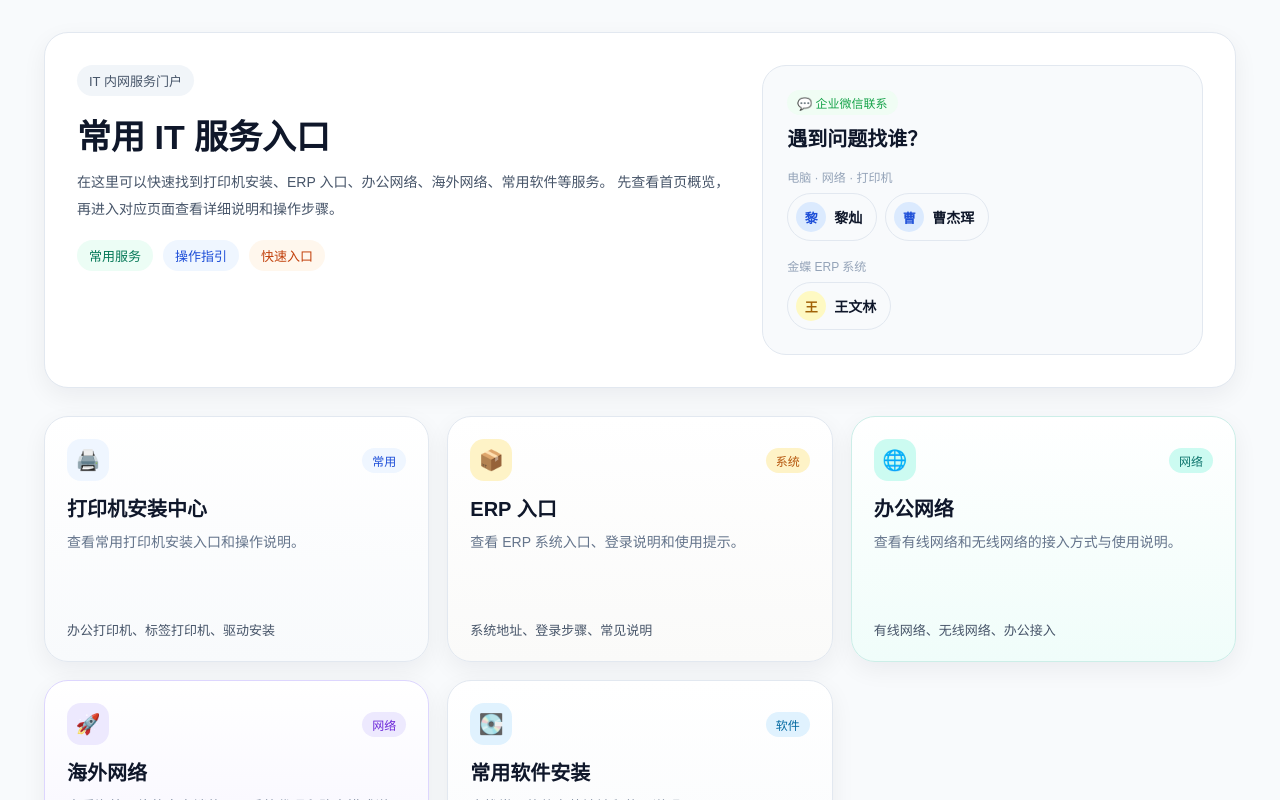
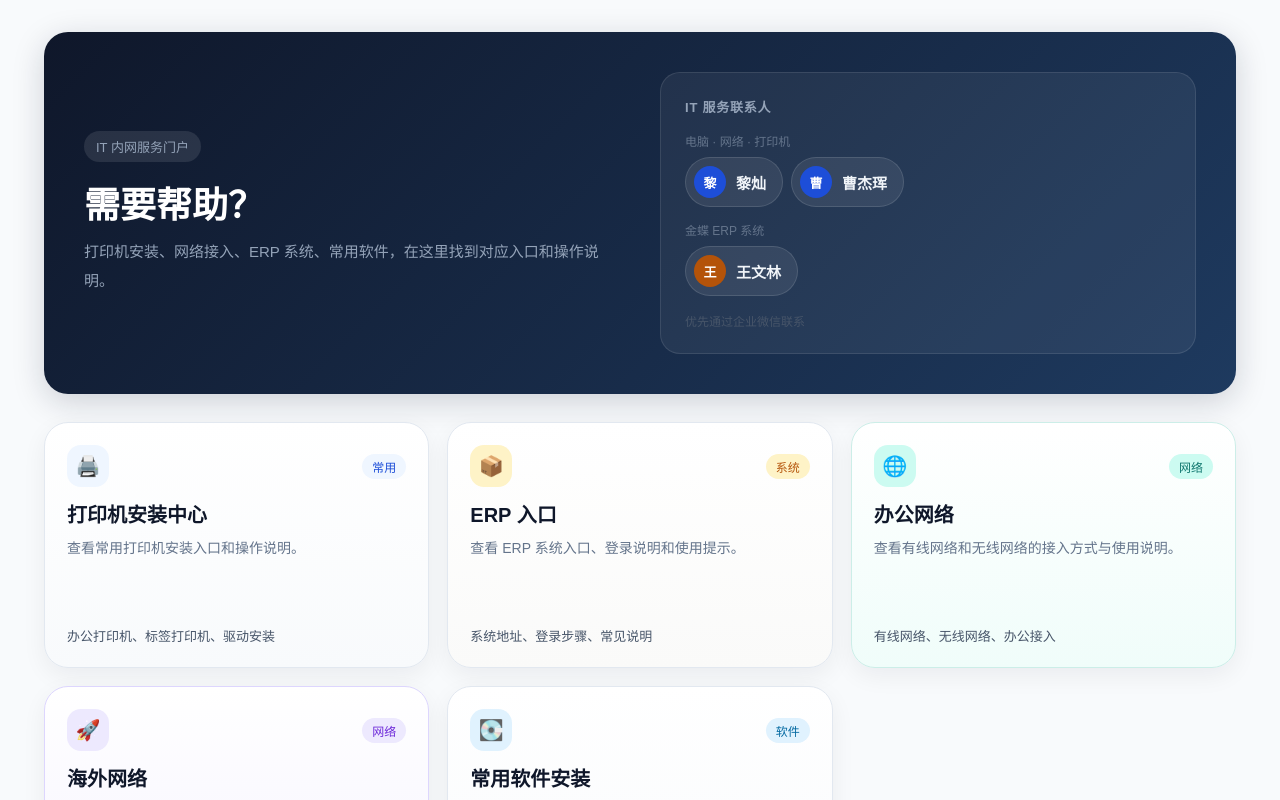
Before and after one commit to EmbraceMoxx/it-portal-vue, a Vue app: page / in a window 1280 px wide. Shown: the top 800 px of the page. Built offline with nearby package versions, Linux system fonts and the light colour scheme.

Commit message:
黑色头部主题

```diff
--- a/src/assets/styles/global.css
+++ b/src/assets/styles/global.css
@@ -34,15 +34,39 @@ a {
 
 /* Hero */
 .hero {
-  padding: 32px;
+  padding: 40px;
   margin-bottom: 28px;
+  background: linear-gradient(135deg, #0f172a 0%, #1e3a5f 100%);
+  border: none;
+  box-shadow: 0 8px 32px rgba(15, 23, 42, 0.18);
 }
 
 .hero-grid {
   display: grid;
-  grid-template-columns: 1.5fr 1fr;
-  gap: 24px;
-  align-items: stretch;
+  grid-template-columns: 1fr 1fr;
+  gap: 40px;
+  align-items: center;
+}
+
+.hero-main .eyebrow {
+  background: rgba(255,255,255,0.1);
+  color: #94a3b8;
+}
+
+.hero h1,
+.detail-header h1 {
+  margin: 14px 0 10px;
+  font-size: 36px;
+  color: #fff;
+}
+
+.hero p,
+.detail-header p {
+  margin: 0;
+  color: #94a3b8;
+  font-size: 15px;
+  line-height: 1.9;
+  max-width: 760px;
 }
 
 .eyebrow {
@@ -53,21 +77,6 @@ a {
   font-size: 13px;
   background: #f1f5f9;
   color: #475569;
-}
-
-.hero h1,
-.detail-header h1 {
-  margin: 14px 0 10px;
-  font-size: 34px;
-}
-
-.hero p,
-.detail-header p {
-  margin: 0;
-  color: #475569;
-  font-size: 14px;
-  line-height: 1.9;
-  max-width: 760px;
 }
 
 .badge-row {
@@ -102,14 +111,13 @@ a {
 }
 
 .hero-side {
-  background: #f8fafc;
-  border: 1px solid #e2e8f0;
-  border-radius: 24px;
+  background: rgba(255, 255, 255, 0.06);
+  border: 1px solid rgba(255, 255, 255, 0.1);
+  border-radius: 20px;
   padding: 24px;
   display: flex;
   flex-direction: column;
-  justify-content: flex-start;
-  gap: 0;
+  gap: 16px;
 }
 
 .hero-side h2,
@@ -131,30 +139,6 @@ a {
 
 .hero-side ul {
   color: #475569;
-}
-
-.stats {
-  display: grid;
-  grid-template-columns: repeat(3, minmax(0, 1fr));
-  gap: 12px;
-}
-
-.stat-box {
-  border-radius: 18px;
-  background: rgba(255, 255, 255, 0.08);
-  padding: 14px;
-}
-
-.stat-label {
-  font-size: 12px;
-  color: #cbd5e1;
-}
-
-.stat-value {
-  margin-top: 6px;
-  font-size: 22px;
-  font-weight: 600;
-  color: #fff;
 }
 
 /* 模块卡片 */
@@ -735,29 +719,17 @@ button {
 }
 
 /* IT 服务支持 */
-.support-header {
-  margin-bottom: 16px;
-}
-
-.support-badge {
-  display: inline-block;
-  font-size: 12px;
-  padding: 4px 10px;
-  border-radius: 999px;
-  background: #f0fdf4;
-  color: #16a34a;
-  margin-bottom: 8px;
-}
-
-.support-header h2 {
-  margin: 0;
-  font-size: 20px;
-  color: #0f172a;
+.support-title {
+  font-size: 13px;
+  font-weight: 600;
+  color: #94a3b8;
+  letter-spacing: 0.06em;
+  text-transform: uppercase;
 }
 
 .support-list {
   display: grid;
-  gap: 16px;
+  gap: 14px;
 }
 
 .support-group {
@@ -767,7 +739,7 @@ button {
 
 .support-group-label {
   font-size: 12px;
-  color: #94a3b8;
+  color: #64748b;
 }
 
 .support-row {
@@ -779,19 +751,22 @@ button {
 .support-card {
   display: inline-flex;
   align-items: center;
-  gap: 8px;
-  padding: 8px 14px 8px 8px;
-  background: #f8fafc;
-  border: 1px solid #e2e8f0;
+  gap: 10px;
+  padding: 8px 16px 8px 8px;
+  background: rgba(255, 255, 255, 0.08);
+  border: 1px solid rgba(255, 255, 255, 0.12);
   border-radius: 999px;
+  transition: 0.15s ease;
+}
+
+.support-card:hover {
+  background: rgba(255, 255, 255, 0.13);
 }
 
 .support-avatar {
-  width: 30px;
-  height: 30px;
+  width: 32px;
+  height: 32px;
   border-radius: 50%;
-  background: #dbeafe;
-  color: #1d4ed8;
   font-size: 13px;
   font-weight: 700;
   display: flex;
@@ -801,17 +776,22 @@ button {
 }
 
 .support-avatar.it {
-  background: #dbeafe;
-  color: #1d4ed8;
+  background: #1d4ed8;
+  color: #fff;
 }
 
 .support-avatar.erp {
-  background: #fef9c3;
-  color: #a16207;
+  background: #b45309;
+  color: #fff;
 }
 
 .support-name {
-  font-size: 14px;
+  font-size: 15px;
   font-weight: 600;
-  color: #0f172a;
+  color: #f1f5f9;
 }
+
+.support-tip {
+  font-size: 12px;
+  color: #475569;
+}
--- a/src/views/HomeView.vue
+++ b/src/views/HomeView.vue
@@ -2,26 +2,14 @@
   <div class="container">
     <section class="hero">
       <div class="hero-grid">
-        <div>
+        <div class="hero-main">
           <div class="eyebrow">IT 内网服务门户</div>
-          <h1>常用 IT 服务入口</h1>
-          <p>
-            在这里可以快速找到打印机安装、ERP 入口、办公网络、海外网络、常用软件等服务。
-            先查看首页概览，再进入对应页面查看详细说明和操作步骤。
-          </p>
-
-          <div class="badge-row">
-            <span class="badge green">常用服务</span>
-            <span class="badge blue">操作指引</span>
-            <span class="badge orange">快速入口</span>
-          </div>
+          <h1>需要帮助？</h1>
+          <p>打印机安装、网络接入、ERP 系统、常用软件，在这里找到对应入口和操作说明。</p>
         </div>
 
         <div class="hero-side">
-          <div class="support-header">
-            <span class="support-badge">💬 企业微信联系</span>
-            <h2>遇到问题找谁？</h2>
-          </div>
+          <div class="support-title">IT 服务联系人</div>
           <div class="support-list">
             <div class="support-group">
               <div class="support-group-label">电脑 · 网络 · 打印机</div>
@@ -46,6 +34,7 @@
               </div>
             </div>
           </div>
+          <div class="support-tip">优先通过企业微信联系</div>
         </div>
       </div>
     </section>
```
